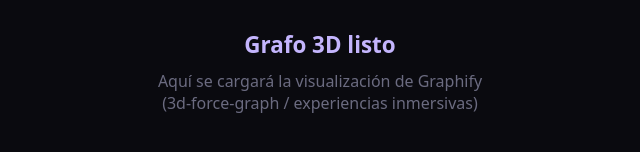
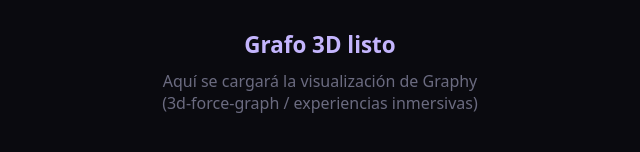
Before and after one commit to wmejiasbcn-tech/waipl-web, a plain HTML site: page graph.html in a window 1280 px wide. Shown: the part 356-508 px from the top of the page, 320-960 px from the left. Drawn offline with Linux system fonts and the light colour scheme.

Commit message:
Sovereign terminology correction: Graphy canonical; Graphify historical inspiration

```diff
--- a/graph.html
+++ b/graph.html
@@ -59,7 +59,7 @@
   <div id="graph-container">
     <div class="placeholder">
       <h2>Grafo 3D listo</h2>
-      <p>Aquí se cargará la visualización de Graphify<br>
+      <p>Aquí se cargará la visualización de Graphy<br>
       (3d-force-graph / experiencias inmersivas)</p>
     </div>
   </div>
```
